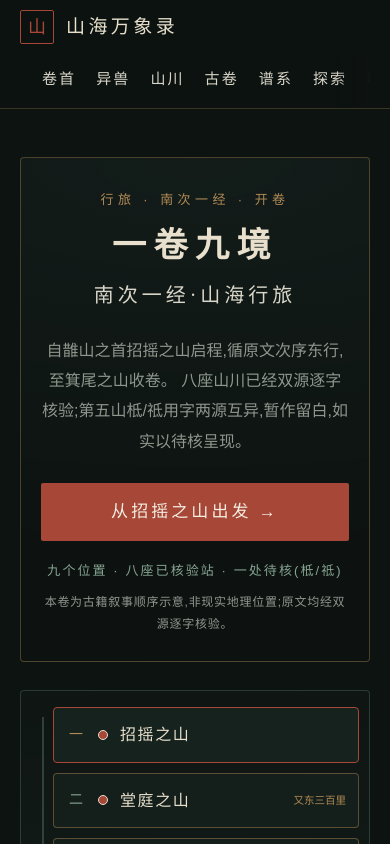
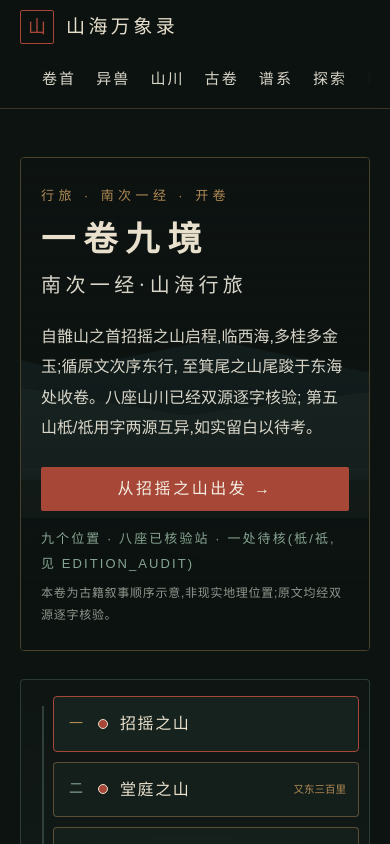
Before and after one commit to a1310055634-sudo/shanhai, a React (Vite) app: page /journeys/nanci-yi in a window 390 px wide. Shown: the top 844 px of the page. Built offline with nearby package versions, Linux system fonts and the light colour scheme.

Commit message:
R05 开卷首屏:满铺场景SVG(月/海/远山/前景)+宣纸承载面板,老用户恢复横幅升级双按钮;reduced-motion天然成立

```diff
--- a/src/components/journal/JournalOpening.module.css
+++ b/src/components/journal/JournalOpening.module.css
@@ -1,56 +1,76 @@
-/* R04 开卷模块基础版(R05 精修视觉):沿用行旅页类名体系,暂寄居于行旅样式表 */
+/* R05 开卷首屏:场景满铺,宣纸面板承载文字;老用户双按钮 */
 .opening {
+  position: relative;
+  overflow: hidden;
   border: 1px solid rgba(177, 139, 86, 0.38);
   border-radius: var(--radius-card);
-  background:
-    radial-gradient(900px 380px at 50% 0%, rgba(23, 35, 31, 0.6), rgba(13, 19, 17, 0.9));
-  padding: 46px 36px 34px;
-  text-align: center;
+  min-height: 480px;
+  display: flex;
+  align-items: flex-end;
+}
+
+.openingScene {
+  position: absolute;
+  inset: 0;
+  width: 100%;
+  height: 100%;
+}
+
+.openingPanel {
+  position: relative;
+  z-index: 1;
+  width: 100%;
+  padding: 40px 44px 36px;
+  background: linear-gradient(180deg, rgba(13, 19, 17, 0) 0%, rgba(13, 19, 17, 0.55) 40%, rgba(13, 19, 17, 0.82) 100%);
 }
 
 .openingKicker {
   font-size: var(--fs-caption);
   letter-spacing: 0.34em;
   color: var(--old-gold);
-  margin-bottom: 14px;
+  margin-bottom: 12px;
 }
 
 .openingTitle {
-  font-size: clamp(40px, 5.4vw, 64px);
-  letter-spacing: 0.22em;
+  font-size: clamp(44px, 5.6vw, 68px);
+  letter-spacing: 0.24em;
   color: var(--paper);
   font-weight: 600;
-  line-height: 1.2;
+  line-height: 1.15;
+  margin: 0;
 }
 
 .openingSub {
-  margin-top: 10px;
+  margin-top: 8px;
   font-family: var(--font-serif);
   font-size: 20px;
-  letter-spacing: 0.2em;
+  letter-spacing: 0.22em;
   color: var(--text-on-dark);
 }
 
 .openingText {
-  margin: 22px auto 0;
+  margin: 18px auto 0;
   max-width: 34em;
   font-size: 16px;
   line-height: 1.9;
-  color: var(--text-muted);
+  color: var(--text-on-dark);
 }
 
 .openingActions {
-  margin-top: 26px;
+  margin-top: 24px;
+  display: flex;
+  gap: 16px;
+  flex-wrap: wrap;
 }
 
 .startBtn {
   display: inline-block;
-  padding: 13px 30px;
+  padding: 13px 28px;
   background: var(--cinnabar);
   color: var(--paper-bright);
   font-family: var(--font-serif);
-  font-size: 17px;
-  letter-spacing: 0.18em;
+  font-size: 16px;
+  letter-spacing: 0.16em;
   text-decoration: none;
   border-radius: 2px;
   transition: filter var(--duration-hover) var(--ease-soft);
@@ -60,15 +80,33 @@
   filter: brightness(1.12);
 }
 
+.resumeBtn {
+  display: inline-block;
+  padding: 12px 24px;
+  border: 1px solid rgba(177, 139, 86, 0.6);
+  color: var(--old-gold);
+  font-family: var(--font-serif);
+  font-size: 15px;
+  letter-spacing: 0.12em;
+  text-decoration: none;
+  border-radius: 2px;
+  transition: color var(--duration-hover) var(--ease-soft), border-color var(--duration-hover) var(--ease-soft);
+}
+
+.resumeBtn:hover {
+  color: var(--paper-bright);
+  border-color: var(--old-gold);
+}
+
 .openingStats {
-  margin-top: 18px;
+  margin-top: 16px;
   font-size: 13px;
   letter-spacing: 0.16em;
   color: var(--verdigris-text);
 }
 
 .openingDisclaimer {
-  margin-top: 8px;
+  margin-top: 6px;
   font-size: 12px;
   letter-spacing: 0.06em;
   color: var(--text-muted);
@@ -76,15 +114,33 @@
 
 @media (max-width: 640px) {
   .opening {
-    padding: 30px 20px 26px;
+    min-height: 420px;
+  }
+
+  .openingPanel {
+    padding: 26px 20px 24px;
   }
 
   .openingTitle {
     font-size: 34px;
   }
 
-  .startBtn {
+  .openingActions {
+    flex-direction: column;
+  }
+
+  .startBtn,
+  .resumeBtn {
     display: block;
     width: 100%;
+    text-align: center;
+    min-height: 44px;
+    line-height: 44px;
+    padding: 0 12px;
+    box-sizing: border-box;
+  }
+
+  .resumeBtn {
+    line-height: 42px;
   }
 }
--- a/src/components/journal/JournalOpening.tsx
+++ b/src/components/journal/JournalOpening.tsx
@@ -1,32 +1,86 @@
 import { Link } from 'react-router-dom'
 import styles from './JournalOpening.module.css'
 
+interface JournalOpeningProps {
+  /** 老用户:有进度时显示「继续行旅」目标站名与链接 */
+  lastStationName?: string
+  lastStationHref?: string
+}
+
 /**
- * R04 开卷模块(基础版,R05 精修视觉):新用户(无 station 参数且无进度)看到的开卷。
- * 九位置/八已核/一待核说明 + 非真实地理声明;进入按钮链到起点招摇。
+ * R05 开卷首屏:西海/远山/前景三层景深 + 宣纸承载面;
+ * 新用户明确起点(从招摇出发),老用户给「继续行旅」入口。
+ * 静态构图,无自动动效;reduced-motion 下不变(本模块本就无动画)。
  */
-export default function JournalOpening() {
+export default function JournalOpening({
+  lastStationName,
+  lastStationHref,
+}: JournalOpeningProps) {
   return (
     <section className={styles.opening} aria-label="开卷:一卷九境">
+      {/* 场景景深:远山/海面/前景山影(纯装饰,aria-hidden) */}
+      <svg
+        className={styles.openingScene}
+        viewBox="0 0 1440 520"
+        preserveAspectRatio="xMidYMax slice"
+        aria-hidden="true"
+        focusable="false"
+      >
+        <rect width="1440" height="520" fill="#0d1311" />
+        {/* 月与微光:西海意象的天区 */}
+        <circle cx="1120" cy="96" r="46" fill="#f3eee2" opacity="0.14" />
+        <circle cx="1120" cy="96" r="26" fill="#f3eee2" opacity="0.1" />
+        {/* 远山两重 */}
+        <path
+          d="M0 236 L120 200 L260 228 L420 186 L580 224 L740 192 L900 226 L1060 194 L1220 222 L1440 198 L1440 340 L0 340 Z"
+          fill="#31545a"
+          opacity="0.32"
+        />
+        <path
+          d="M0 282 L160 252 L330 276 L520 240 L710 272 L900 248 L1090 274 L1280 250 L1440 268 L1440 380 L0 380 Z"
+          fill="#587367"
+          opacity="0.22"
+        />
+        {/* 海面:长横线与微光 */}
+        <g stroke="#587367" opacity="0.3">
+          <line x1="40" y1="330" x2="1400" y2="330" strokeWidth="1" />
+          <line x1="120" y1="352" x2="1320" y2="352" strokeWidth="0.8" opacity="0.6" />
+        </g>
+        {/* 前景山影收底 */}
+        <path
+          d="M0 448 L180 404 L380 442 L600 396 L820 440 L1040 402 L1260 438 L1440 410 L1440 520 L0 520 Z"
+          fill="#0a100e"
+          opacity="0.9"
+        />
+      </svg>
+
+      {/* 宣纸承载面:标题与操作落在稳定文字区 */}
+      <div className={styles.openingPanel}>
         <p className={styles.openingKicker}>行旅 · 南次一经 · 开卷</p>
         <h1 className={styles.openingTitle}>一卷九境</h1>
         <p className={styles.openingSub}>南次一经·山海行旅</p>
         <p className={styles.openingText}>
-        自䧿山之首招摇之山启程,循原文次序东行,至箕尾之山收卷。
-        八座山川已经双源逐字核验;第五山柢/祗用字两源互异,暂作留白,如实以待核呈现。
+          自䧿山之首招摇之山启程,临西海,多桂多金玉;循原文次序东行,
+          至箕尾之山尾踆于东海处收卷。八座山川已经双源逐字核验;
+          第五山柢/祗用字两源互异,如实留白以待考。
         </p>
         <div className={styles.openingActions}>
-        <Link
-          className={styles.startBtn}
-          to="/journeys/nanci-yi?station=loc-zhaoyao"
-        >
+          <Link className={styles.startBtn} to="/journeys/nanci-yi?station=loc-zhaoyao">
             从招摇之山出发 →
           </Link>
+          {lastStationName && lastStationHref && (
+            <Link className={styles.resumeBtn} to={lastStationHref}>
+              继续行旅 · {lastStationName} →
+            </Link>
+          )}
         </div>
-      <p className={styles.openingStats}>九个位置 · 八座已核验站 · 一处待核(柢/祗)</p>
+        <p className={styles.openingStats}>
+          九个位置 · 八座已核验站 · 一处待核(柢/祗,见 EDITION_AUDIT)
+        </p>
         <p className={styles.openingDisclaimer}>
           本卷为古籍叙事顺序示意,非现实地理位置;原文均经双源逐字核验。
         </p>
+      </div>
     </section>
   )
 }
--- a/src/pages/JourneyPage.tsx
+++ b/src/pages/JourneyPage.tsx
@@ -92,8 +92,11 @@ export default function JourneyPage() {
       {requested === null && savedValid !== null && current && (
         <p className={styles.resume} role="status">
           已接续上次行旅,当前在{current.name}。
+          <Link className={styles.resumeLink} to={`/journeys/nanci-yi?station=${current.locId}`}>
+            继续行旅 →
+          </Link>
           <Link className={styles.resumeLink} to={`/journeys/nanci-yi?station=${stations[0]?.locId}`}>
-            从起点重新出发 →
+            从招摇重新出发 →
           </Link>
         </p>
       )}
```
Also changed, not shown: IMMERSIVE_STATE.json (+6 -4 lines), 2 other files (tests, documents, lock files or other folders). Lines whose indentation alone changed are shown as unchanged.
